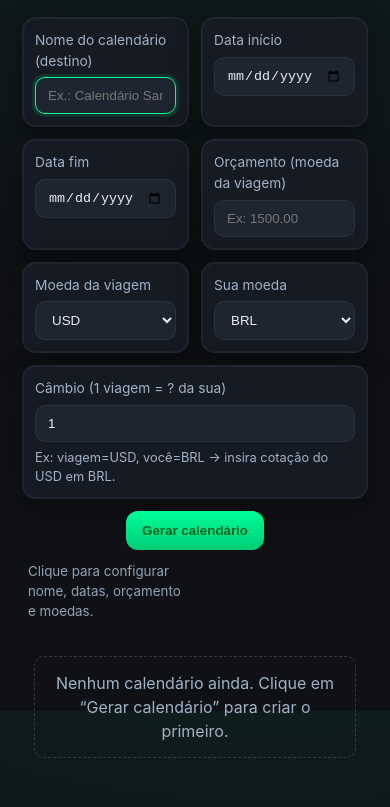
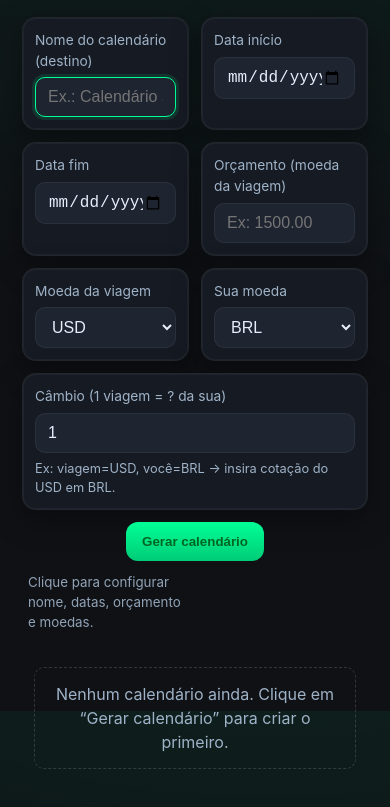
Before and after one commit to GSSamazza/Trip-Planner, a plain HTML site: page index.html in a window 390 px wide. Both pictures are taken after a click on the button "Gerar calendário". Shown: the part 133-940 px from the top of the page. Drawn offline with Linux system fonts and the light colour scheme.

Commit message:
Add files via upload

```diff
--- a/index.css
+++ b/index.css
@@ -274,3 +274,19 @@ body{
   .controls{ grid-template-columns: 1fr; }
   .controls:not(.collapsed) .btn-primary{ grid-column: 1 / -1; }
 }
+
+/* iOS: evita zoom ao focar em inputs mantendo font-size >= 16px */
+@media (max-width: 768px){
+  input, select, textarea {
+    font-size: 16px;        /* ponto-chave para iOS não dar zoom */
+  }
+  /* garantir nos campos que já estilizamos */
+  .field input, .field select, .modal-fields input {
+    font-size: 16px;
+  }
+}
+
+/* Opcional: suaviza comportamento de zoom/ajuste automático do Safari */
+html {
+  -webkit-text-size-adjust: 100%;
+}
```
